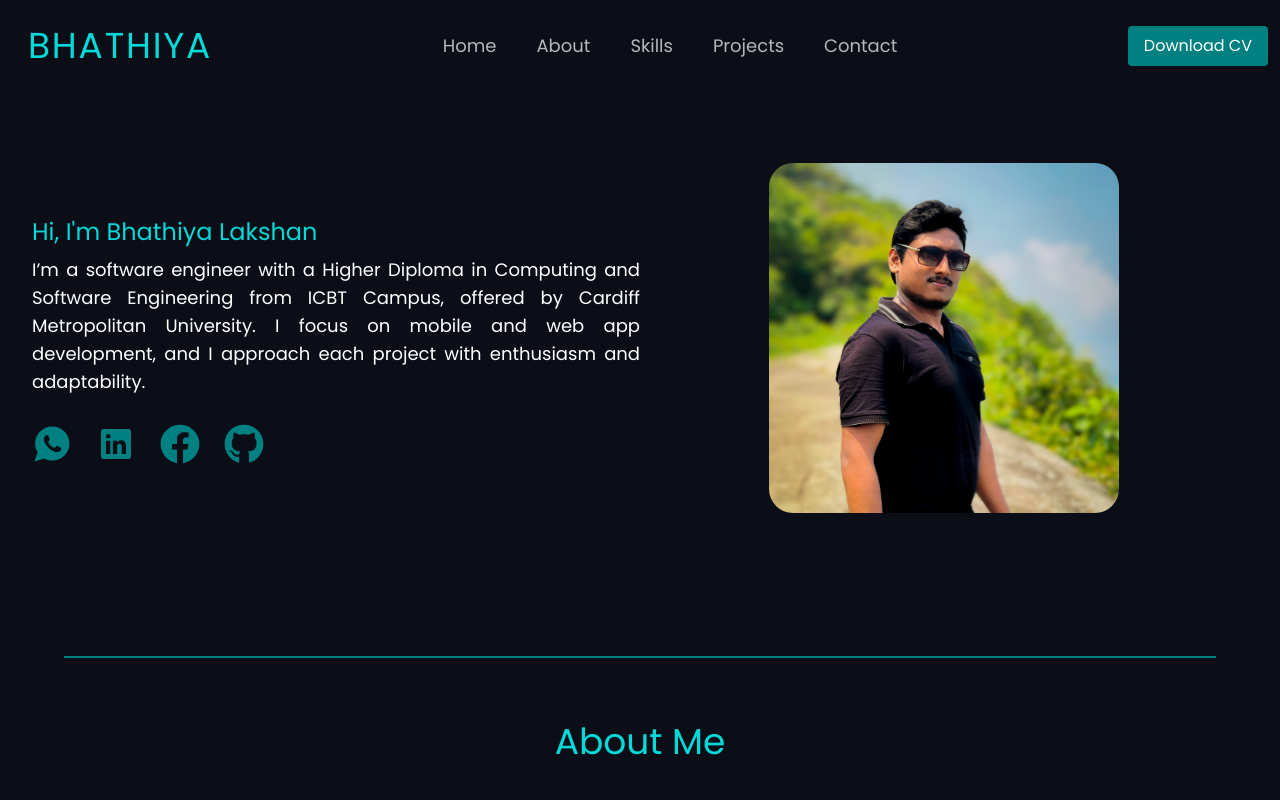
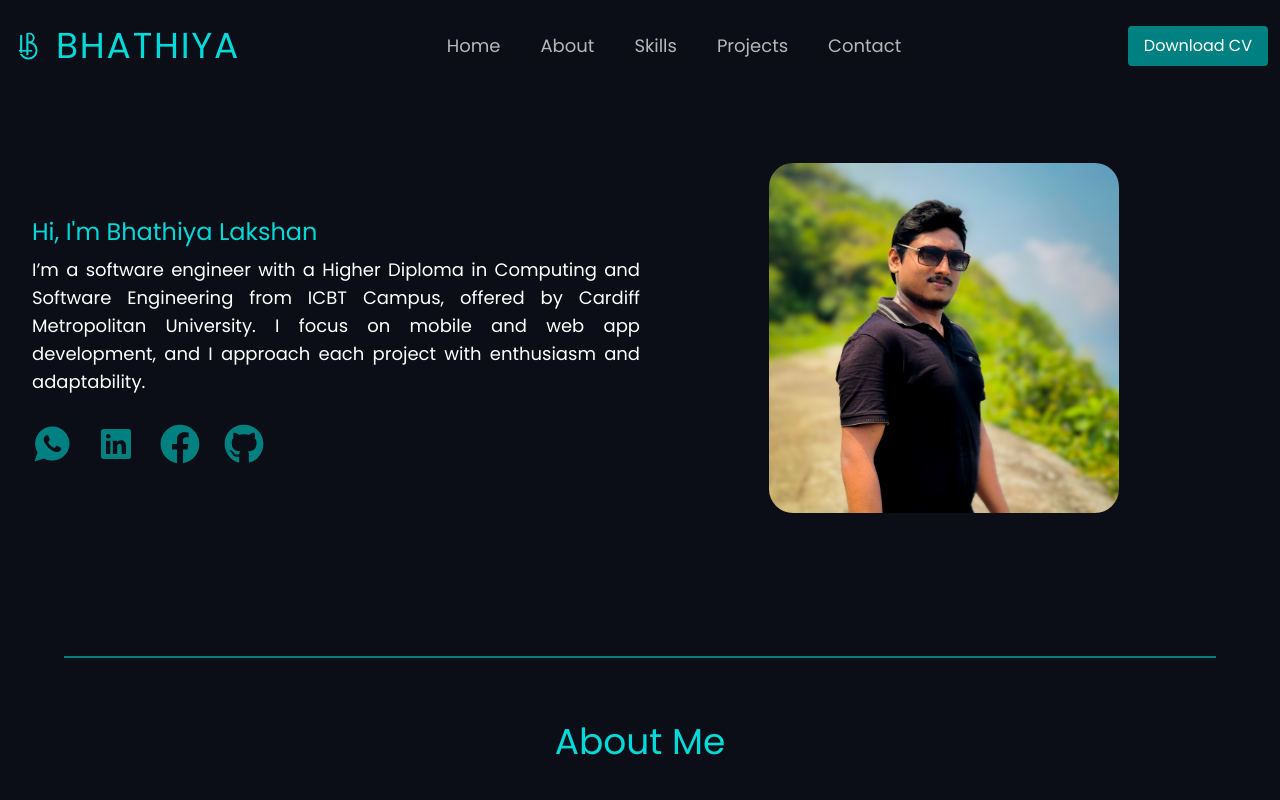
Before and after one commit to smbhathiya/portfolio-v1, a React (Vite) app: page / in a window 1280 px wide. Shown: the top 800 px of the page. Built offline with nearby package versions, Linux system fonts and the light colour scheme.

Commit message:
logo updated

```diff
--- a/src/components/Footer.jsx
+++ b/src/components/Footer.jsx
@@ -15,7 +15,7 @@ const Footer = () => {
           <ul className="flex flex-wrap items-center mt-3 text-base font-medium text-gray-500 dark:text-gray-400 sm:mt-0">
             <li>
               <a
-                href="/"
+                href="/#navbar"
                 className="hover:underline me-4 md:me-6 hover:text-white duration-200"
               >
                 Home
--- a/src/components/Navbar.jsx
+++ b/src/components/Navbar.jsx
@@ -64,6 +64,12 @@ const Navbar = () => {
                 href="/"
                 className="text-2xl sm:text-4xl flex justify-center text-mainLight items-center gap-2 tracking-wider font-sans ml-4"
               >
+                {/* Logo Image */}
+                <img
+                  src="/logo.png"
+                  alt="Logo"
+                  className="h-8 sm:h-10 w-auto"
+                />
                 BHATHIYA
               </a>
             </div>
```
Also changed, not shown: public/icon.png, public/logo.png (added).
